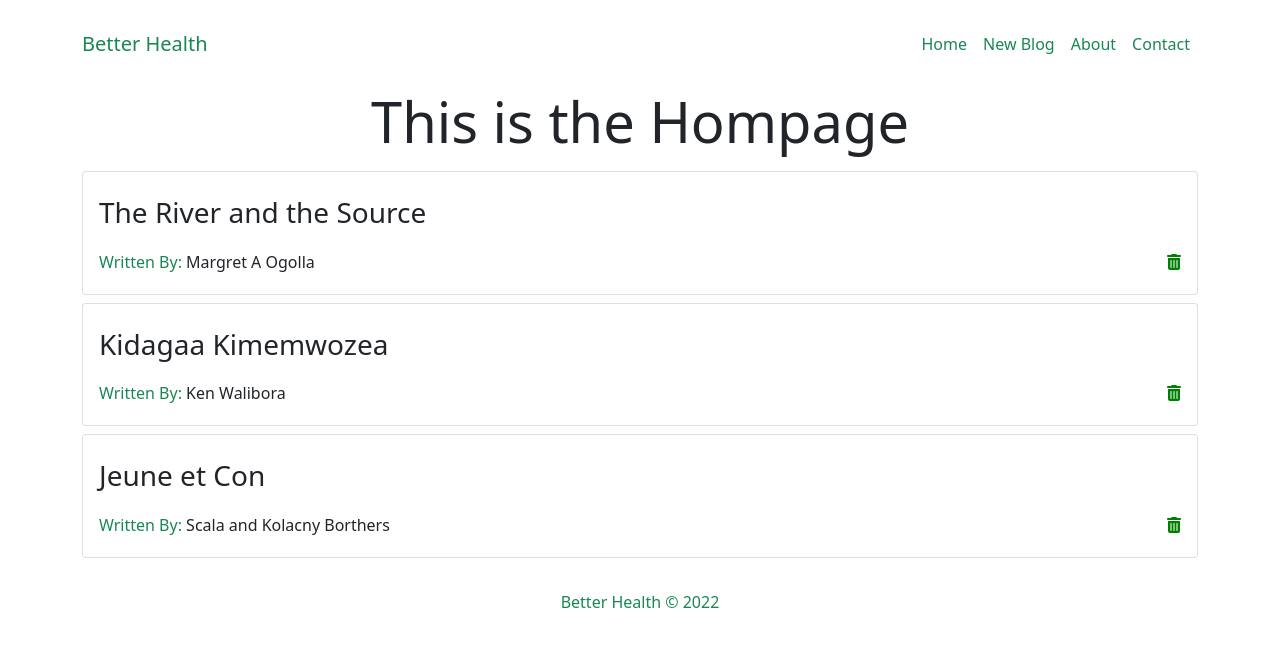
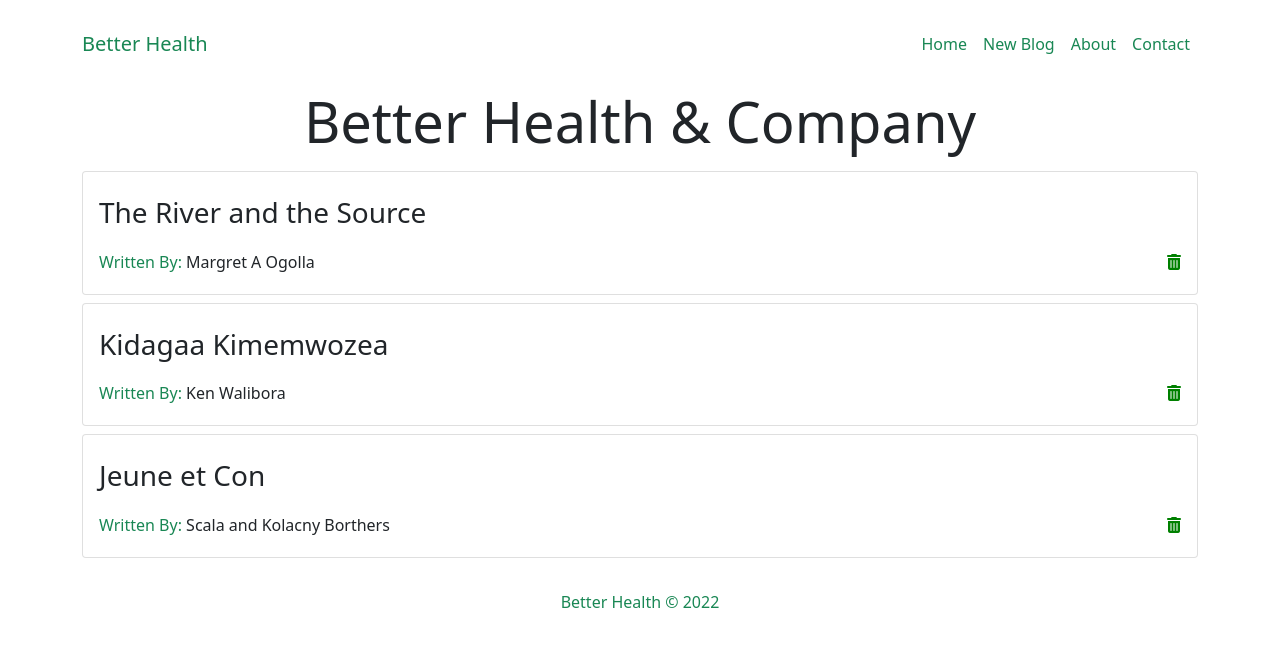
Before and after one commit to JoelOgira/React-Blog, a React (Create React App) app: page / in a window 1280 px wide. Shown: the top 646 px of the page. Built offline with nearby package versions, Linux system fonts and the light colour scheme; data requests are answered from the project's data file.

Commit message:
Added fetch API and used json server

```diff
--- /dev/null
+++ b/data/db.json
@@ -0,0 +1,16 @@
+{
+    "blogs": [
+        {   "title": "The River and the Source",
+            "body": "Long ago in the smoky hut of Aketh, a girl was born, Akoko",
+            "author": "Margret A Ogolla",
+            "id": 1},
+        {   "title": "Kidagaa Kimemwozea",
+            "body": "Amani na Imani nao wakatoroka mbio walipomwona Mtemi Nasaba Bora",
+            "author": "Ken Walibora",
+            "id": 2},
+        {   "title": "Jeune et Con",
+            "body": "Encore un jour se lève sur la planète France",
+            "author": "Scala and Kolacny Borthers",
+            "id": 3}
+    ]
+}
--- a/src/Components/BlogList.js
+++ b/src/Components/BlogList.js
@@ -1,4 +1,4 @@
-const BlogList = ({blogs, title, onClickDelete}) => {
+const BlogList = ({blogs, title}) => {
     return (
         <div className="blog-list">
             <h2 className="display-4 text-center mb-3">{title}</h2>
@@ -7,7 +7,7 @@ const BlogList = ({blogs, title, onClickDelete}) => {
                     <div className="card mb-2">
                         <div className="card-body">
                             <h3 className="card-title py-2">{blog.title}</h3>
-                            <i onClick={() => onClickDelete(blog.id)} className="fas fa-trash-can pt-2" style={{ color: 'green', float: 'right', cursor: 'pointer' }}></i>
+                            <i className="fas fa-trash-can pt-2" style={{ color: 'green', float: 'right', cursor: 'pointer' }}></i>
                             <p className="py-1 card-text"><span className="text-success">Written By: </span> {blog.author}</p>
                         </div>
                     </div>
--- a/src/Components/Home.js
+++ b/src/Components/Home.js
@@ -1,22 +1,32 @@
-import { useState } from 'react';
+import { useState, useEffect } from 'react';
 import BlogList from './BlogList';
 
 const Home = () => {
-    const title = 'This is the Hompage'
-    const [blogs, setBlogs] = useState([
-        {title: 'The River and the Source', body: 'Long ago in the smoky hut of Aketh, a girl was born, Akoko', author: 'Margret A Ogolla', id: 1},
-        {title: 'Kidagaa Kimemwozea', body: 'Amani na Imani nao wakatoroka mbio walipomwona Mtemi Nasaba Bora', author: 'Ken Walibora', id: 2},
-        {title: 'Jeune et Con', body: 'Encore un jour se lève sur la planète France', author: 'Scala and Kolacny Borthers', id: 3}
-    ]);
+    const title = 'Better Health & Company'
+    const [blogs, setBlogs] = useState(null);
+    const [isLoading, setIsLoading] = useState(true);
 
-    const onClickDelete = (id) => {
-        const newBlogs = blogs.filter(blog => blog.id !== id);
-        setBlogs(newBlogs);
-    }
+    useEffect(() => {
+        setTimeout(() => {
+            fetch('http://localhost:8000/blogs')
+            .then(res => {
+                return res.json();
+            })
+            .then(data => {
+                console.log(data);
+                setBlogs(data);
+                setIsLoading(false);
+            })
+        }, 3000)
+    }, []);
 
     return (
         <div className="home">
-            <BlogList  blogs={blogs} title={title} onClickDelete={onClickDelete}/>
+            {isLoading && (<div> Loading.... </div>) }
+            {blogs && <BlogList
+                blogs={blogs}
+                title={title}
+            />}
         </div>
     );
 }
```
